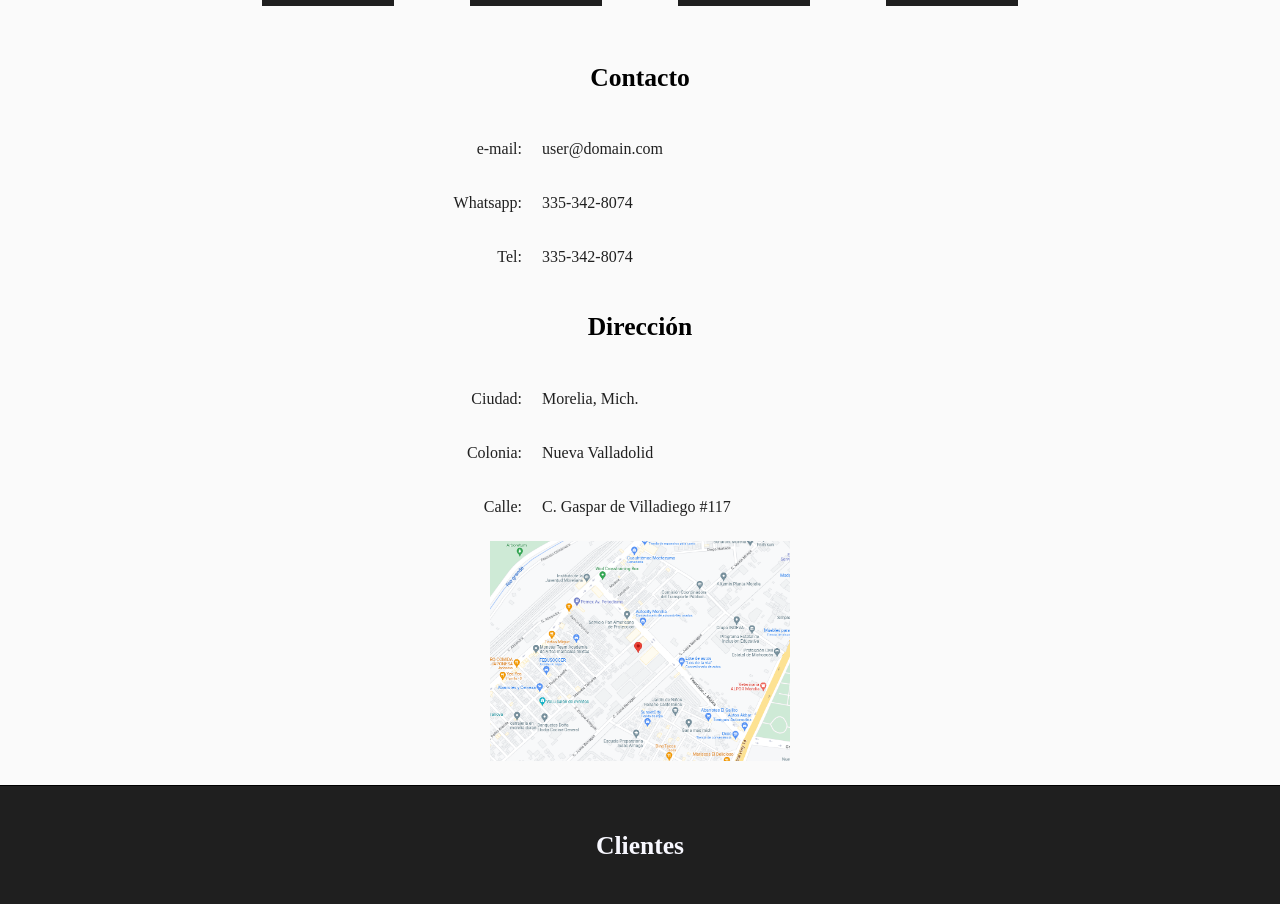
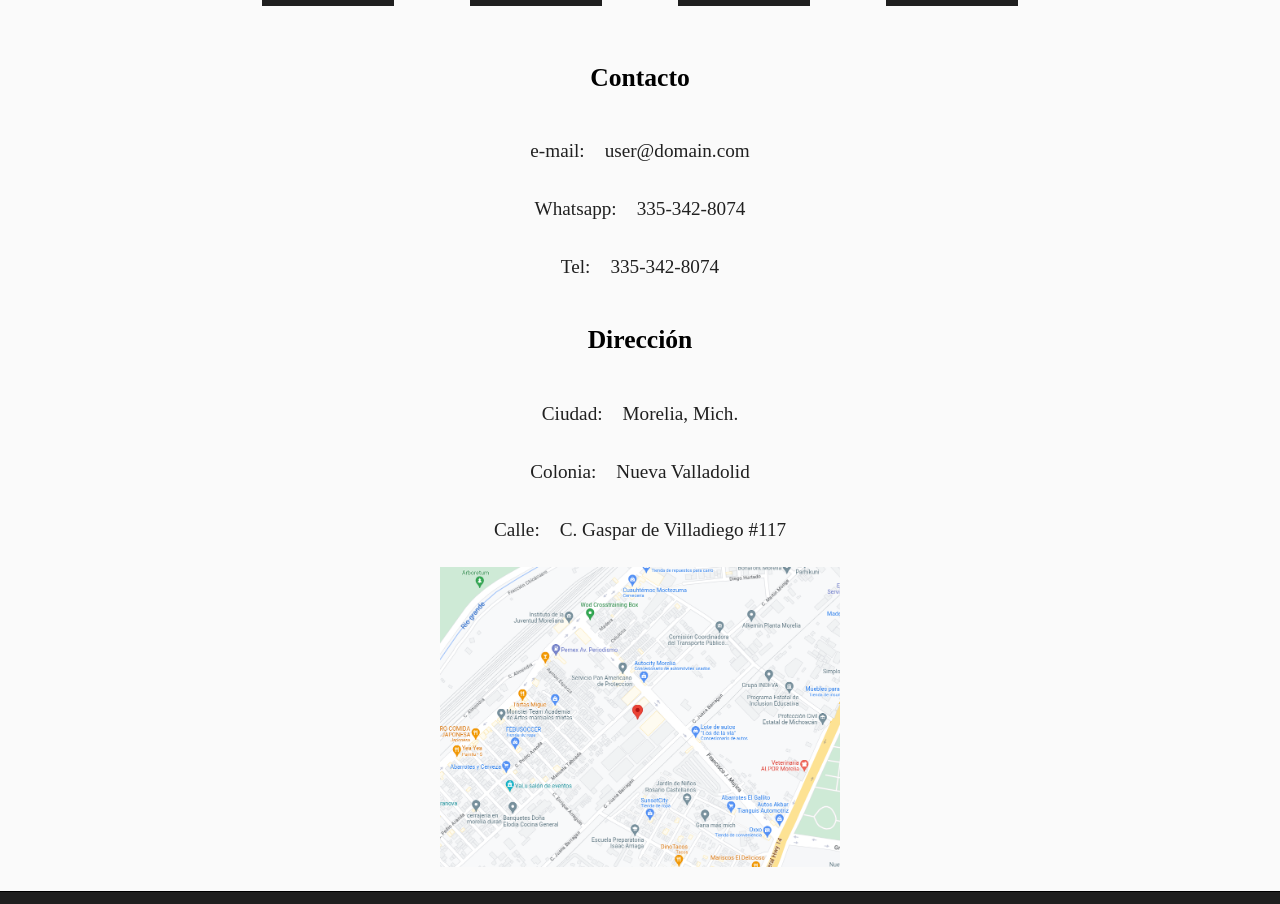
Before and after one commit to karin210/PubliciCat, a React (Create React App) app: page / in a window 1280 px wide. Shown: the part 5883-6787 px from the top of the page. Built offline with nearby package versions, Linux system fonts and the light colour scheme; grey boxes are pictures that could not be loaded.

Commit message:
contactio subsection's responsive finished

```diff
--- a/src/App.css
+++ b/src/App.css
@@ -316,7 +316,8 @@ h1 {
 
 .contactoKeyVal,
 .ubicacionKeyVal {
-  margin-bottom: 15px;
+  display: flex;
+  justify-content: center;
   padding: 0
 }
 
@@ -457,4 +458,24 @@ Bugs
     width: calc(100% + 4px);
   }
 
+  .contactoKey,
+.ubicacionKey{
+  width: auto;
+  padding: 10px;
+  font-size: 1.2rem;
 }
+
+.contactoVal,
+.ubicacionVal{
+  width: auto;
+  padding: 10px;
+  font-size: 1.2rem;
+}
+
+
+#locationMap{
+  width: 400px;
+  height: 300px;
+}
+
+}
```
